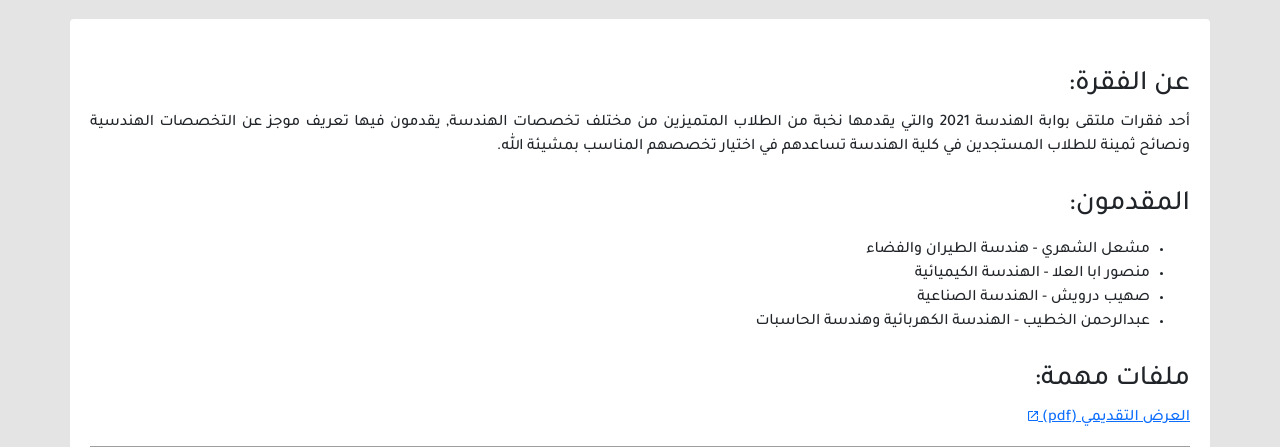
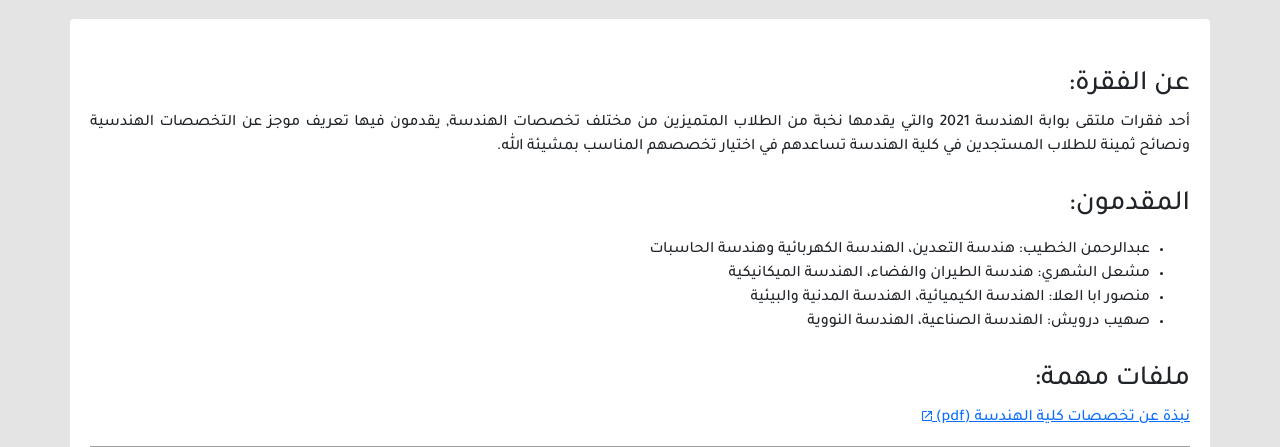
Before and after one commit to FaisalJAbushanab/engineering_day_kau, a Flask app: page /resources/engineering_fields in a window 1280 px wide. Shown: the part 292-739 px from the top of the page. Run offline with Flask 2, Linux system fonts and the light colour scheme; some libraries are stand-ins or nearby versions; grey boxes are pictures that could not be loaded.

Commit message:
engineering resources

```diff
--- a/app/routes.py
+++ b/app/routes.py
@@ -199,7 +199,7 @@
 @login_required
 def visitors():
     if current_user.roles in ['Admin', 'Mod']:
-        num = User.query.count()
+        num = User.query.filter_by(status='activated').count()
         page = request.args.get('page', 1, type=int)
         visitors = User.query.filter_by(status='activated').paginate(page=page, per_page=10)
         return render_template('admin/visitors.html', user=current_user, visitors=visitors, num=num)
--- a/app/static/js/draw.js
+++ b/app/static/js/draw.js
@@ -16,6 +16,7 @@
 function stopFunction(){
   clearInterval(myVar); // stop the timer
 }
+var times = [5000,6000,7000,8000]
 $("#pick").click(function winner() {
   // Get a random name, the winner
       nameArray= shuffle(nameArray);
@@ -43,7 +44,7 @@
     if($('.item-winner').hasClass(id) == false){
       $(".menu1").append('<li class="item-winner '+ id +'">'+ winner.replace(/🎉/g, '') +'</li>')
     }
-},5000) // stop it after 10seconds
+}, 5000) // stop it after 10seconds
 
 });
 
--- a/app/templates/admin/visitors.html
+++ b/app/templates/admin/visitors.html
@@ -45,7 +45,7 @@
       <li class="page-item {{ 'disabled' if visitors.page == page_num }}"><a class="page-link" href="{{ url_for('visitors', page=page_num) }}">{{ page_num }}</a></li>
       {% endif %}
       {% endfor %}
-      <li class="page-item {{ 'disabled' if ((num/10) |round(method='ceil')|int) == visitors.page }}">
+      <li class="page-item {{ 'disabled' if (((num/10) |round(method='ceil')|int) == visitors.page)  }}">
         <a class="page-link" href="{{ url_for('visitors', page=(visitors.page+1)) }}" aria-label="Next">
           <span aria-hidden="true">&raquo;</span>
         </a>
--- a/app/templates/resources.html
+++ b/app/templates/resources.html
@@ -63,22 +63,22 @@
             <p>
                 <ul>
                     <li>
-                        مشعل الشهري - هندسة الطيران والفضاء
+                        عبدالرحمن الخطيب: هندسة التعدين، الهندسة الكهربائية وهندسة الحاسبات
                     </li>
                     <li>
-                        منصور ابا العلا - الهندسة الكيميائية
+                        مشعل الشهري: هندسة الطيران والفضاء، الهندسة الميكانيكية
                     </li>
                     <li>
-                        صهيب درويش - الهندسة الصناعية
+                        منصور ابا العلا: الهندسة الكيميائية، الهندسة المدنية والبيئية
                     </li>
                     <li>
-                        عبدالرحمن الخطيب - الهندسة الكهربائية وهندسة الحاسبات
+                        صهيب درويش: الهندسة الصناعية، الهندسة النووية
                     </li>
                 </ul>
             </p>
         <h3 style="margin-top: 30px;">ملفات مهمة: </h3>
         <p>
-            <a class="hov" href="https://drive.google.com/file/d/1DKVGljk0MyZkm6yeEkKy_F5qZK7JPGG9/preview" target="_blank">العرض التقديمي (pdf)
+            <a class="hov" href="https://drive.google.com/file/d/1DKVGljk0MyZkm6yeEkKy_F5qZK7JPGG9/preview" target="_blank">نبذة عن تخصصات كلية الهندسة (pdf)
                 <svg version="1.1" id="Capa_1" xmlns="http://www.w3.org/2000/svg" xmlns:xlink="http://www.w3.org/1999/xlink" x="0px" y="0px"
                 viewBox="0 0 384 384" width="10" fill="#0d6efd" height="10" xml:space="preserve">
            <g>
```
